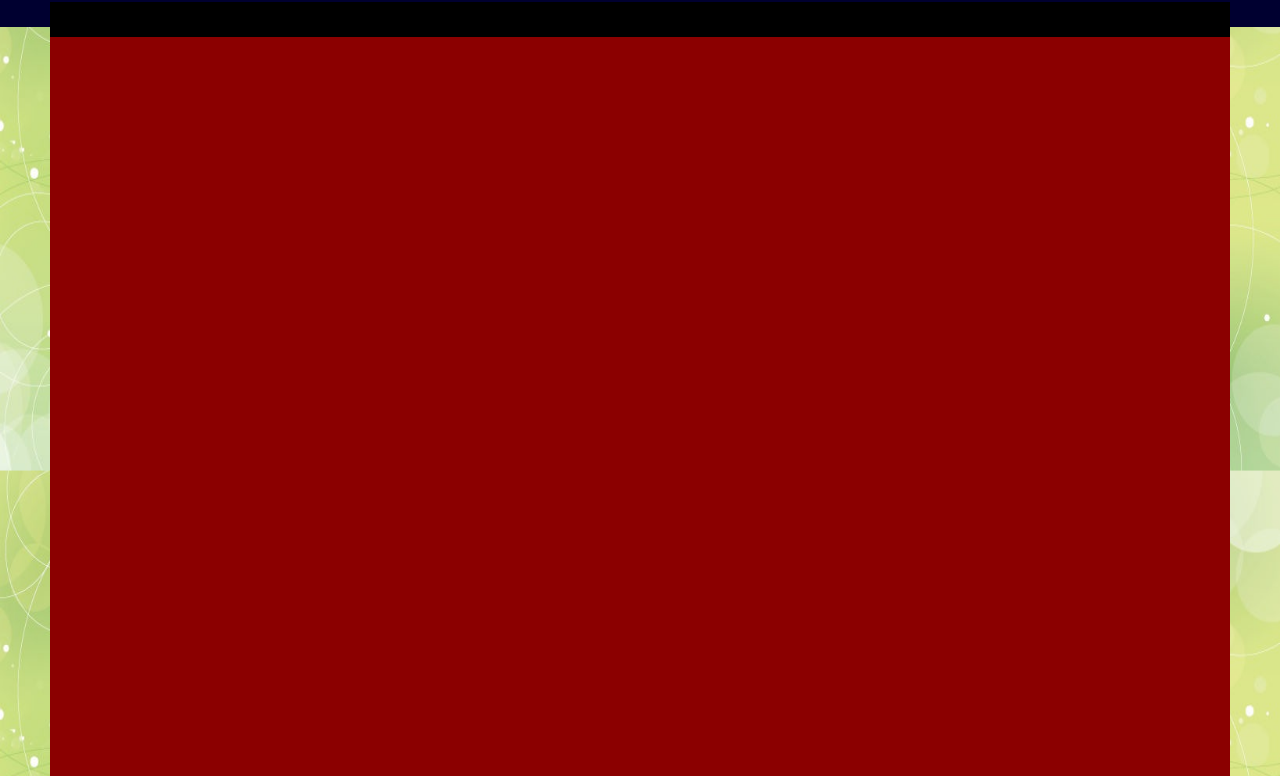
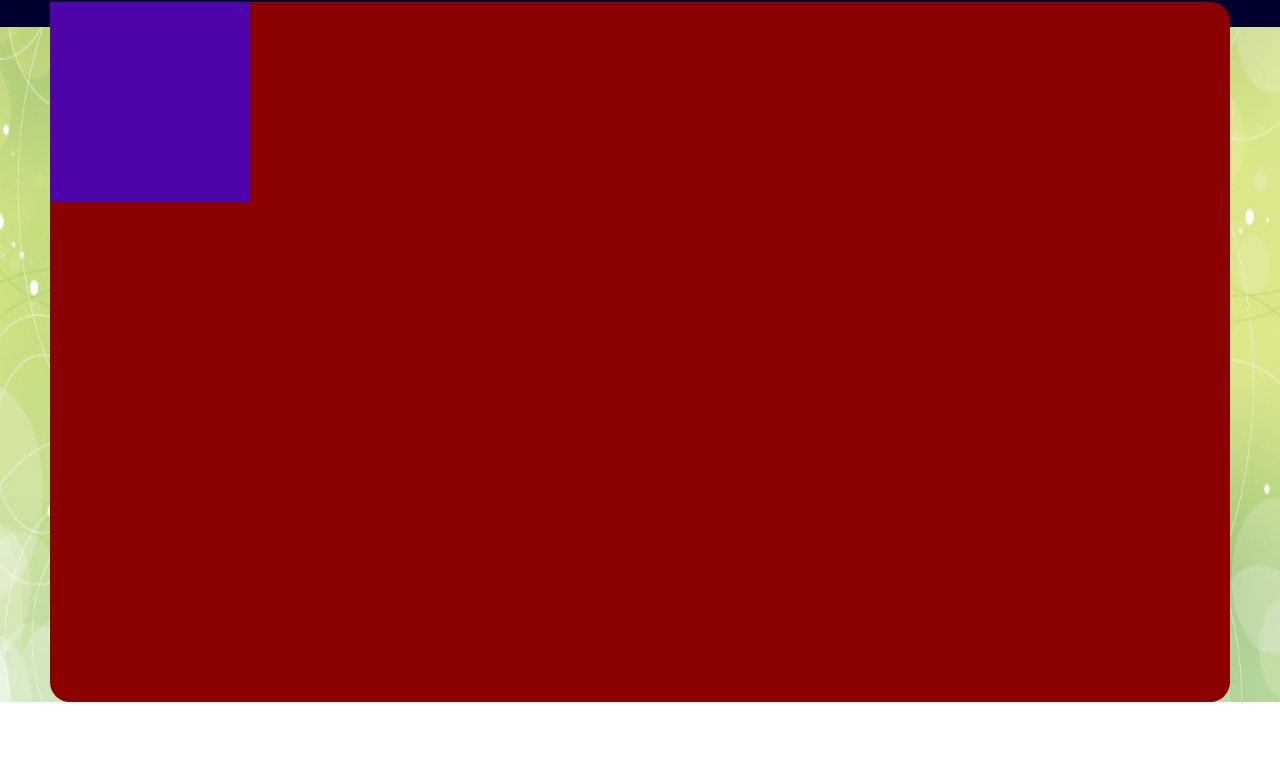
Before and after one commit to devdcores/BBC-Clone, a plain HTML site: page index.html in a window 1280 px wide. Shown: the part 118-894 px from the top of the page. After the commit the page ends 820 px from the top, so only its background shows below. Drawn offline with Linux system fonts and the light colour scheme.

Commit message:
Small Game

```diff
--- a/index.html
+++ b/index.html
@@ -3,11 +3,13 @@
 
 <head>
     <title>Devd's BBC </title>
+
     <link rel="stylesheet" href="style.css">
-    <script src="script.js"></script>
+
 </head>
 
 <body>
+
     <div id="container">
         <div id="topbar">
             <div class="fixedwidth">
@@ -37,20 +39,16 @@
                 </div>
             </div>
             <div id="newsbar">
-                <p id="newsp"> NEWS <span id="spanuk">INDIA</span></p>
+                <p id="newsp"> Your Response Time is : <span id="spanuk"></span></p>
+            </div>
+        </div>
+        <div id="mainpage">
+            <div id="box">
             </div>
         </div>
 
-
-        <div id="mainpage">
-<div id="bar">
-    devaraj reddy
-
-        </div>
     </div>
-
-
-
+    <script src=" script.js " type="text/javascript "></script>
 </body>
 
 </html>
--- a/script.js
+++ b/script.js
@@ -0,0 +1,61 @@
+var checkedtime;
+var clickedtime;
+var responsetime;
+
+document.getElementById("box").onclick = function () {
+    this.style.display = "none";
+    clickedtime = Date.now();
+    responsetime = (clickedtime - checkedtime) / 1000;
+    document.getElementById("spanuk").innerHTML = responsetime;
+    timer();
+}
+
+
+
+function timer() {
+console.log("dev");
+
+    var time = Math.random();
+    time = time * 3000;
+    setTimeout(function () {
+
+        var shape = Math.random();
+        if (shape > 0.5) {
+            document.getElementById("box").style.borderRadius = "100px";
+        } else {
+
+            document.getElementById("box").style.borderRadius = "0px";
+
+        }
+
+
+        function randomcolor(){
+            var digits='0123456789ABCDEF'.split('');
+            var prepend="#";
+            for(var i=0;i<6;i++){
+                prepend+=digits[Math.round(Math.random()*15)];
+
+            }
+            return prepend;
+
+        }
+
+        var left=Math.random();
+        left=left*100;
+
+
+        var top=Math.random();
+        top=top*100;
+
+        document.getElementById("box").style.left=left+"%";
+        document.getElementById("box").style.top=top+"%";
+        document.getElementById("box").style.backgroundColor=randomcolor();
+        document.getElementById("box").style.display = "block";
+
+        checkedtime = Date.now();
+    }, time);
+
+}
+
+
+timer();
--- a/style.css
+++ b/style.css
@@ -28,7 +28,7 @@ body {
 }
 
 #logodiv img {
-    padding-top: 13px;
+    padding-top: 10px;
 }
 
 #signindiv {
@@ -41,7 +41,7 @@ body {
 
 #signindiv p {
     margin: 0 auto;
-    padding-top: 18px;
+    padding-top: 17px;
     font-family: Arial;
 }
 
@@ -115,16 +115,17 @@ body {
 
 #mainpage{
     margin: 75px 50px 0px 50px;
-    height: 4000px;
+    height: 700px;
     border-radius: 20px;
     background-color: darkred;
     background-attachment: scroll ;
-}
-#bar{
-    padding-top: 5px;
-    margin-top: 3px;
-    width: 100%;
-    height: 30px;
-    background-color: black;
 
 }
+
+    #box{
+    height:200px;
+    width: 200px;
+    background-color: crimson;
+    display: none;
+        position: inherit;
+}
```
